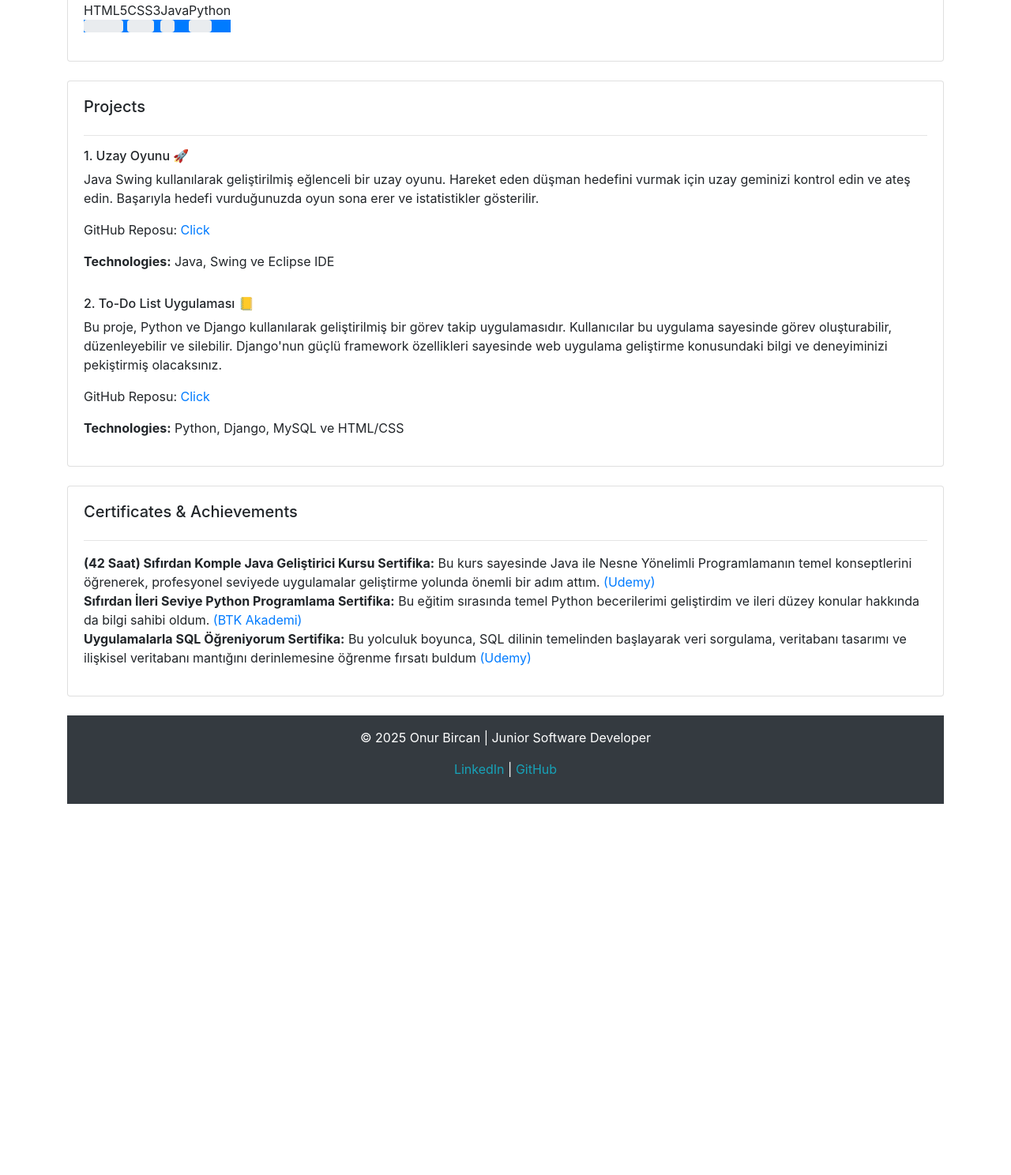
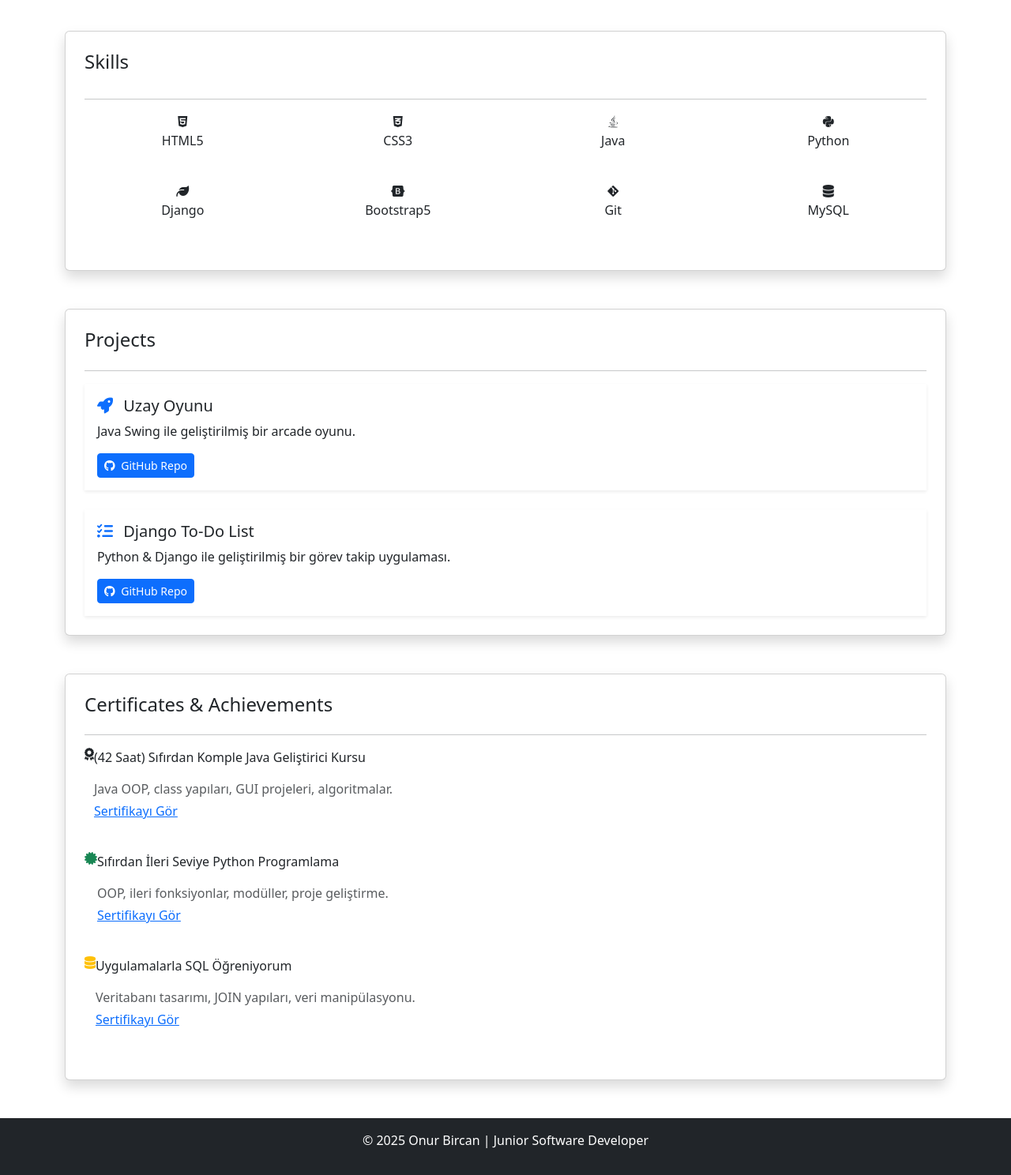
Before and after one commit to onurcanbircan/django-portfolio, a Django app: page / in a window 1280 px wide. Shown: the part 777-2265 px from the top of the page at 79% size. Before the commit the page ends 1795 px from the top, so only its background shows below. Run offline with Django 5.2, Linux system fonts and the light colour scheme.

Commit message:
Update home.html

```diff
--- a/base/templates/base/home.html
+++ b/base/templates/base/home.html
@@ -4,65 +4,100 @@
   <head>
     <meta charset="UTF-8" />
     <meta name="viewport" content="width=device-width, initial-scale=1.0" />
-    <meta
-      name="description"
-      content="Merhaba, ben Onur! Java ve Python backend geliştirme alanında çalışan bir Junior Software Developer'ım. Projelerimi ve yeteneklerimi inceleyin!"
+    <title>Onur Bircan | Portfolio</title>
+
+    <!-- Bootstrap 5 -->
+    <link
+      href="https://cdn.jsdelivr.net/npm/bootstrap@5.3.2/dist/css/bootstrap.min.css"
+      rel="stylesheet"
     />
-    <meta
-      name="keywords"
-      content="Junior Software Developer, Java Developer, Python Developer, Portfolio, Onur"
-    />
-    <meta name="author" content="Onur" />
-    <meta property="og:title" content="Onur | Junior Software Developer" />
-    <meta
-      property="og:description"
-      content="Merhaba, ben Onur! Java ve Python backend geliştirme alanında çalışan bir Junior Software Developer'ım. Projelerimi ve yeteneklerimi inceleyin!"
-    />
-    <meta property="og:type" content="website" />
-    <meta name="twitter:card" content="summary_large_image" />
-    <meta name="twitter:title" content="Onur | Junior Software Developer" />
-    <meta
-      name="twitter:description"
-      content="Merhaba, ben Onur! Java ve Python backend geliştirme alanında çalışan bir Junior Software Developer'ım. Projelerimi ve yeteneklerimi inceleyin!"
-    />
-    <link
-      href="{% static '/css/main.css' %}"
-      rel="stylesheet"
-      type="text/css"
-    />
+
+    <!-- Font Awesome -->
     <link
       rel="stylesheet"
-      href="https://cdn.jsdelivr.net/npm/bootstrap@4.4.1/dist/css/bootstrap.min.css"
-      integrity="sha384-Vkoo8x4CGsO3+Hhxv8T/Q5PaXtkKtu6ug5TOeNV6gBiFeWPGFN9MuhOf23Q9Ifjh"
-      crossorigin="anonymous"
+      href="https://cdnjs.cloudflare.com/ajax/libs/font-awesome/6.5.0/css/all.min.css"
     />
-    <title>Onur Bircan</title>
+
+    <!-- Custom CSS -->
+    <link href="{% static 'css/main.css' %}" rel="stylesheet" />
   </head>
+
   <body>
-    <br />
+    <!-- NAVBAR -->
+    <nav class="navbar navbar-expand-lg navbar-dark bg-dark shadow-sm">
       <div class="container">
-      <!-- Profil ve Ana Bilgiler -->
-      <div class="row mb-4">
-        <div class="col-md-3">
-          <div
-            class="card card-body border-info text-center"
-            id="profile-wrapper"
+        <a class="navbar-brand fw-bold" href="#">Onur Bircan</a>
+        <button
+          class="navbar-toggler"
+          type="button"
+          data-bs-toggle="collapse"
+          data-bs-target="#navbarNav"
+          aria-controls="navbarNav"
+          aria-expanded="false"
+          aria-label="Toggle navigation"
         >
-            <img id="profile-pic" src="{% static 'images/logo.gif' %}" />
-            <hr />
-            <h5>Merhaba, ben Onur!</h5>
-            <p>Junior Software Developer</p>
+          <span class="navbar-toggler-icon"></span>
+        </button>
+        <div class="collapse navbar-collapse" id="navbarNav">
+          <ul class="navbar-nav ms-auto">
+            <li class="nav-item">
+              <a class="nav-link active" href="#">Home</a>
+            </li>
+            <li class="nav-item">
+              <a class="nav-link" href="#skills">Skills</a>
+            </li>
+            <li class="nav-item">
+              <a class="nav-link" href="#projects">Projects</a>
+            </li>
+            <li class="nav-item">
+              <a class="nav-link" href="#certificates">Certificates</a>
+            </li>
+          </ul>
         </div>
       </div>
+    </nav>
+
+    <div class="container my-5">
+      <div class="row mb-4">
+        <!-- Profile -->
+        <div class="col-md-3 mb-4 mb-md-0">
+          <div id="profile-wrapper">
+            <img
+              id="profile-pic"
+              src="{% static 'images/logo.gif' %}"
+              alt="Profile Picture"
+            />
+            <h5>Onur Bircan</h5>
+            <p>Junior Software Developer</p>
+            <ul
+              class="social-links d-flex list-unstyled justify-content-center mt-3"
+            >
+              <li class="me-3">
+                <a href="https://www.linkedin.com/in/onurbircan-dev/">
+                  <img
+                    src="{% static 'images/linkedin.png' %}"
+                    alt="LinkedIn"
+                  />
+                </a>
+              </li>
+              <li>
+                <a href="https://github.com/onurcanbircan">
+                  <img src="{% static 'images/github.png' %}" alt="GitHub" />
+                </a>
+              </li>
+            </ul>
+          </div>
+        </div>
+
+        <!-- About -->
         <div class="col-md-9">
-          <div class="card card-body border-info">
+          <div class="card about-card p-4">
             <h4>About Me</h4>
-            <hr />
             <p>
               Korkut Ata Üniversitesi Bilgisayar Programcılığı bölümünden mezun
               oldum ve kariyerimin başında, kendimi yazılım geliştirme alanında
               geliştirmeye odaklanmış bir Junior Software Developer'ım.
-              Özellikle Java ve Python backend web geliştirme, konusunda tutkulu
+              Özellikle Java ve Python backend web geliştirme konusunda tutkulu
               bir şekilde çalışıyorum. Yeni teknolojiler öğrenmekten ve çözümler
               üretmekten büyük keyif alıyorum.
             </p>
@@ -73,190 +108,167 @@
               bir katkı sağlamak ve yenilikçi projelerde yer alarak etkili
               çözümler üretmektir.
             </p>
-            <ul class="social-links d-flex list-unstyled mt-3">
-              <li class="mr-3">
-                <a href="https://www.linkedin.com/in/onurbircan-/">
-                  <img
-                    class="social"
-                    src="{% static 'images/linkedin.png' %}"
-                    alt="LinkedIn"
-                  />
-                </a>
-              </li>
-              <li>
-                <a href="https://github.com/onurcanbircan">
-                  <img
-                    class="social"
-                    src="{% static 'images/github.png' %}"
-                    alt="GitHub"
-                  />
-                </a>
-              </li>
-            </ul>
           </div>
         </div>
       </div>
 
-      <!-- Skills Bar -->
-      <div class="row mb-4">
-        <div class="col-md-12">
-          <div class="card card-body">
-            <h5>Skills</h5>
+      <!-- SKILLS -->
+      <div class="card p-4 shadow mb-5" id="skills">
+        <h4 class="mb-3">Skills</h4>
         <hr />
-            <div id="skills-container" class="d-flex flex-wrap">
-              <div class="skill-item mb-3">
-                <span>HTML5</span>
-                <div class="progress-bar">
-                  <div
-                    class="progress"
-                    style="width: 90%"
-                    data-level="expert"
-                  ></div>
+        <div class="row text-center">
+          <div class="col-6 col-md-3 mb-4">
+            <div class="skill-item html">
+              <i class="fa-brands fa-html5"></i>
+              <p>HTML5</p>
             </div>
           </div>
-              <div class="skill-item mb-3">
-                <span>CSS3</span>
-                <div class="progress-bar">
-                  <div
-                    class="progress"
-                    style="width: 80%"
-                    data-level="advanced"
-                  ></div>
+          <div class="col-6 col-md-3 mb-4">
+            <div class="skill-item css">
+              <i class="fa-brands fa-css3-alt"></i>
+              <p>CSS3</p>
             </div>
           </div>
-              <div class="skill-item mb-3">
-                <span>Java</span>
-                <div class="progress-bar">
-                  <div
-                    class="progress"
-                    style="width: 50%"
-                    data-level="intermediate"
-                  ></div>
+          <div class="col-6 col-md-3 mb-4">
+            <div class="skill-item java">
+              <i class="fa-brands fa-java"></i>
+              <p>Java</p>
             </div>
           </div>
-              <div class="skill-item mb-3">
-                <span>Python</span>
-                <div class="progress-bar">
-                  <div
-                    class="progress"
-                    style="width: 55%"
-                    data-level="intermediate"
-                  ></div>
+          <div class="col-6 col-md-3 mb-4">
+            <div class="skill-item python">
+              <i class="fa-brands fa-python"></i>
+              <p>Python</p>
             </div>
           </div>
+          <div class="col-6 col-md-3 mb-4">
+            <div class="skill-item django">
+              <i class="fa-solid fa-leaf"></i>
+              <p>Django</p>
+            </div>
+          </div>
+          <div class="col-6 col-md-3 mb-4">
+            <div class="skill-item bootstrap">
+              <i class="fa-brands fa-bootstrap"></i>
+              <p>Bootstrap5</p>
+            </div>
+          </div>
+          <div class="col-6 col-md-3 mb-4">
+            <div class="skill-item git">
+              <i class="fa-brands fa-git-alt"></i>
+              <p>Git</p>
+            </div>
+          </div>
+          <div class="col-6 col-md-3 mb-4">
+            <div class="skill-item mysql">
+              <i class="fa-solid fa-database"></i>
+              <p>MySQL</p>
             </div>
           </div>
         </div>
       </div>
 
-      <!-- Projeler -->
-      <div class="row mb-4">
-        <div class="col-md-12">
-          <div class="card card-body">
-            <h5>Projects</h5>
+      <!-- PROJECTS -->
+      <div class="card p-4 shadow mb-5" id="projects">
+        <h4>Projects</h4>
         <hr />
-            <div class="project mb-3">
-              <h6>1. Uzay Oyunu 🚀</h6>
-              <p>
-                Java Swing kullanılarak geliştirilmiş eğlenceli bir uzay oyunu.
-                Hareket eden düşman hedefini vurmak için uzay geminizi kontrol
-                edin ve ateş edin. Başarıyla hedefi vurduğunuzda oyun sona erer
-                ve istatistikler gösterilir.
+        <div class="p-3 mb-4 bg-white shadow-sm project-card">
+          <h5>
+            <i class="fa-solid fa-rocket text-primary me-2"></i> Uzay Oyunu
+          </h5>
+          <p>Java Swing ile geliştirilmiş bir arcade oyunu.</p>
+          <a
+            href="https://github.com/onurcanbircan/uzay-oyunu"
+            target="_blank"
+            class="btn btn-primary btn-sm"
+          >
+            <i class="fa-brands fa-github me-1"></i> GitHub Repo
+          </a>
+        </div>
+        <div class="p-3 bg-white shadow-sm project-card">
+          <h5>
+            <i class="fa-solid fa-list-check text-primary me-2"></i> Django
+            To-Do List
+          </h5>
+          <p>Python & Django ile geliştirilmiş bir görev takip uygulaması.</p>
+          <a
+            href="https://github.com/onurcanbircan/django-todo-list"
+            target="_blank"
+            class="btn btn-primary btn-sm"
+          >
+            <i class="fa-brands fa-github me-1"></i> GitHub Repo
+          </a>
+        </div>
+      </div>
+
+      <!-- CERTIFICATES -->
+      <div class="card p-4 shadow mb-5" id="certificates">
+        <h4>Certificates & Achievements</h4>
+        <hr />
+        <div class="d-flex mb-4 certificate-card">
+          <i class="fa-solid fa-award certificate-icon"></i>
+          <div>
+            <p class="certificate-title">
+              (42 Saat) Sıfırdan Komple Java Geliştirici Kursu
             </p>
-              <p>
-                GitHub Reposu:
-                <a href="https://github.com/onurcanbircan/uzay-oyunu">Click</a>
+            <p class="mb-1 text-muted">
+              Java OOP, class yapıları, GUI projeleri, algoritmalar.
             </p>
-              <p><strong>Technologies:</strong> Java, Swing ve Eclipse IDE</p>
-            </div>
-            <div class="project">
-              <h6>2. To-Do List Uygulaması 📒</h6>
-              <p>
-                Bu proje, Python ve Django kullanılarak geliştirilmiş bir görev
-                takip uygulamasıdır. Kullanıcılar bu uygulama sayesinde görev
-                oluşturabilir, düzenleyebilir ve silebilir. Django'nun güçlü
-                framework özellikleri sayesinde web uygulama geliştirme
-                konusundaki bilgi ve deneyiminizi pekiştirmiş olacaksınız.
-              </p>
-              <p>
-                GitHub Reposu:
-                <a href="https://github.com/onurcanbircan/django-todo-list"
-                  >Click</a
+            <p class="certificate-link">
+              <a
+                href="http://ude.my/UC-126b938a-9954-47b2-9ff1-18400b12343b/"
+                target="_blank"
+                >Sertifikayı Gör</a
               >
             </p>
-              <p>
-                <strong>Technologies:</strong> Python, Django, MySQL ve HTML/CSS
+          </div>
+        </div>
+
+        <div class="d-flex mb-4 certificate-card">
+          <i class="fa-solid fa-certificate certificate-icon text-success"></i>
+          <div>
+            <p class="certificate-title">
+              Sıfırdan İleri Seviye Python Programlama
+            </p>
+            <p class="mb-1 text-muted">
+              OOP, ileri fonksiyonlar, modüller, proje geliştirme.
+            </p>
+            <p class="certificate-link">
+              <a
+                href="https://www.btkakademi.gov.tr/portal/certificate/validate?certificateId=dx1hA6KxaZ"
+                target="_blank"
+                >Sertifikayı Gör</a
+              >
+            </p>
+          </div>
+        </div>
+
+        <div class="d-flex mb-4 certificate-card">
+          <i class="fa-solid fa-database certificate-icon text-warning"></i>
+          <div>
+            <p class="certificate-title">Uygulamalarla SQL Öğreniyorum</p>
+            <p class="mb-1 text-muted">
+              Veritabanı tasarımı, JOIN yapıları, veri manipülasyonu.
+            </p>
+            <p class="certificate-link">
+              <a
+                href="http://ude.my/UC-51739b3f-2014-49ba-9b92-f37467a2c0aa/"
+                target="_blank"
+                >Sertifikayı Gör</a
+              >
             </p>
           </div>
         </div>
       </div>
     </div>
 
-      <!-- Sertifikalar ve Başarılar -->
-      <div class="row mb-4">
-        <div class="col-md-12">
-          <div class="card card-body">
-            <h5>Certificates & Achievements</h5>
-            <hr />
-            <ul class="list-unstyled">
-              <li>
-                <strong
-                  >(42 Saat) Sıfırdan Komple Java Geliştirici Kursu
-                  Sertifika:</strong
-                >
-                Bu kurs sayesinde Java ile Nesne Yönelimli Programlamanın temel
-                konseptlerini öğrenerek, profesyonel seviyede uygulamalar
-                geliştirme yolunda önemli bir adım attım.
-                <a href="http://ude.my/UC-126b938a-9954-47b2-9ff1-18400b12343b/"
-                  >(Udemy)</a
-                >
-              </li>
-              <li>
-                <strong
-                  >Sıfırdan İleri Seviye Python Programlama Sertifika:</strong
-                >
-                Bu eğitim sırasında temel Python becerilerimi geliştirdim ve
-                ileri düzey konular hakkında da bilgi sahibi oldum.
-                <a
-                  href="https://www.btkakademi.gov.tr/portal/certificate/validate?certificateId=dx1hA6KxaZ"
-                  >(BTK Akademi)</a
-                >
-              </li>
-              <li>
-                <strong>Uygulamalarla SQL Öğreniyorum Sertifika:</strong>
-                Bu yolculuk boyunca, SQL dilinin temelinden başlayarak veri
-                sorgulama, veritabanı tasarımı ve ilişkisel veritabanı mantığını
-                derinlemesine öğrenme fırsatı buldum
-                <a href="http://ude.my/UC-51739b3f-2014-49ba-9b92-f37467a2c0aa/"
-                  >(Udemy)</a
-                >
-              </li>
-            </ul>
-          </div>
-        </div>
-      </div>
-
-      <!-- Footer -->
-      <footer class="footer bg-dark text-white py-3">
+    <!-- FOOTER -->
+    <footer class="bg-dark text-white py-3 mt-4">
       <div class="container text-center">
         <p>&copy; 2025 Onur Bircan | Junior Software Developer</p>
-          <p>
-            <a
-              href="https://www.linkedin.com/in/onurbircan-/"
-              target="_blank"
-              class="text-info"
-              >LinkedIn</a
-            >
-            |
-            <a
-              href="https://github.com/onurcanbircan"
-              target="_blank"
-              class="text-info"
-              >GitHub</a
-            >
-          </p>
       </div>
     </footer>
-    </div>
+
+    <script src="https://cdn.jsdelivr.net/npm/bootstrap@5.3.2/dist/js/bootstrap.bundle.min.js"></script>
   </body>
 </html>
```
Lines whose indentation alone changed are shown as unchanged.
